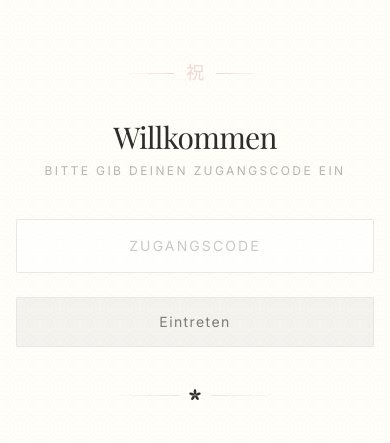
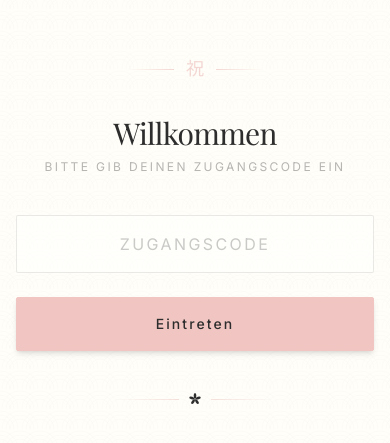
Before and after one commit to mfrh89/mama-60, a React (Vite) app: page / in a window 390 px wide. Shown: the part 191-634 px from the top of the page. Built offline with nearby package versions, Linux system fonts and the light colour scheme; no server answers; a web font is replaced by a local one.

Commit message:
Fix mobile zoom on input fields by increasing font size to 16px

```diff
--- a/src/components/GuestWishForm.jsx
+++ b/src/components/GuestWishForm.jsx
@@ -135,7 +135,7 @@ export default function GuestWishForm({ onComplete }) {
               onChange={(e) => setName(e.target.value)}
               placeholder="Vor- und Nachname"
               required
-              className="w-full bg-white/50 border border-charcoal/10 rounded-sm px-4 py-3 font-sans text-sm text-charcoal placeholder:text-charcoal/25 focus:outline-none focus:border-charcoal/25 transition-colors"
+              className="w-full bg-white/50 border border-charcoal/10 rounded-sm px-4 py-3 font-sans text-base text-charcoal placeholder:text-charcoal/25 focus:outline-none focus:border-charcoal/25 transition-colors"
             />
           </div>
 
@@ -150,7 +150,7 @@ export default function GuestWishForm({ onComplete }) {
               placeholder="Schreibe deinen Geburtstagswunsch..."
               required
               rows={4}
-              className="w-full bg-white/50 border border-charcoal/10 rounded-sm px-4 py-3 font-sans text-sm text-charcoal placeholder:text-charcoal/25 focus:outline-none focus:border-charcoal/25 transition-colors resize-none"
+              className="w-full bg-white/50 border border-charcoal/10 rounded-sm px-4 py-3 font-sans text-base text-charcoal placeholder:text-charcoal/25 focus:outline-none focus:border-charcoal/25 transition-colors resize-none"
             />
           </div>
 
@@ -201,7 +201,7 @@ export default function GuestWishForm({ onComplete }) {
           <button
             type="submit"
             disabled={submitting || !name.trim() || !message.trim()}
-            className="w-full bg-charcoal/5 hover:bg-charcoal/10 disabled:opacity-40 disabled:hover:bg-charcoal/5 border border-charcoal/8 rounded-sm py-3.5 font-sans text-sm text-charcoal/60 tracking-[0.1em] transition-colors"
+            className="w-full bg-[#F1C5C1] hover:bg-[#E5B4B0] disabled:opacity-40 disabled:hover:bg-[#F1C5C1] text-charcoal border border-[#F1C5C1] rounded-sm py-4 font-sans text-sm font-medium tracking-[0.15em] transition-all shadow-md hover:shadow-lg hover:scale-[1.02] disabled:hover:scale-100"
           >
             {submitting ? 'Wird gesendet...' : 'Wunsch absenden'}
           </button>
@@ -210,7 +210,7 @@ export default function GuestWishForm({ onComplete }) {
           <button
             type="button"
             onClick={onComplete}
-            className="w-full py-2 font-sans text-xs text-charcoal/30 hover:text-charcoal/50 tracking-[0.05em] transition-colors"
+            className="w-full py-3 font-sans text-sm text-charcoal/60 hover:text-charcoal font-medium tracking-[0.1em] transition-all hover:underline underline-offset-4"
           >
             Überspringen
           </button>
--- a/src/components/LoginScreen.jsx
+++ b/src/components/LoginScreen.jsx
@@ -83,7 +83,7 @@ export default function LoginScreen({ onLogin }) {
               autoComplete="off"
               className={`w-full bg-white/50 border ${
                 error ? 'border-[#C73E3A]/40' : 'border-charcoal/10'
-              } rounded-sm px-5 py-4 font-sans text-center text-charcoal tracking-[0.15em] text-sm placeholder:text-charcoal/25 placeholder:tracking-[0.15em] focus:outline-none focus:border-charcoal/25 transition-colors uppercase`}
+              } rounded-sm px-5 py-4 font-sans text-center text-charcoal tracking-[0.15em] text-base placeholder:text-charcoal/25 placeholder:tracking-[0.15em] focus:outline-none focus:border-charcoal/25 transition-colors uppercase`}
             />
             {error && (
               <motion.p
@@ -98,7 +98,7 @@ export default function LoginScreen({ onLogin }) {
 
           <button
             type="submit"
-            className="w-full bg-charcoal/5 hover:bg-charcoal/10 border border-charcoal/8 rounded-sm py-3.5 font-sans text-sm text-charcoal/60 tracking-[0.1em] transition-colors"
+            className="w-full bg-[#F1C5C1] hover:bg-[#E5B4B0] text-charcoal border border-[#F1C5C1] rounded-sm py-4 font-sans text-sm font-medium tracking-[0.15em] transition-all shadow-md hover:shadow-lg hover:scale-[1.02]"
           >
             Eintreten
           </button>
```
